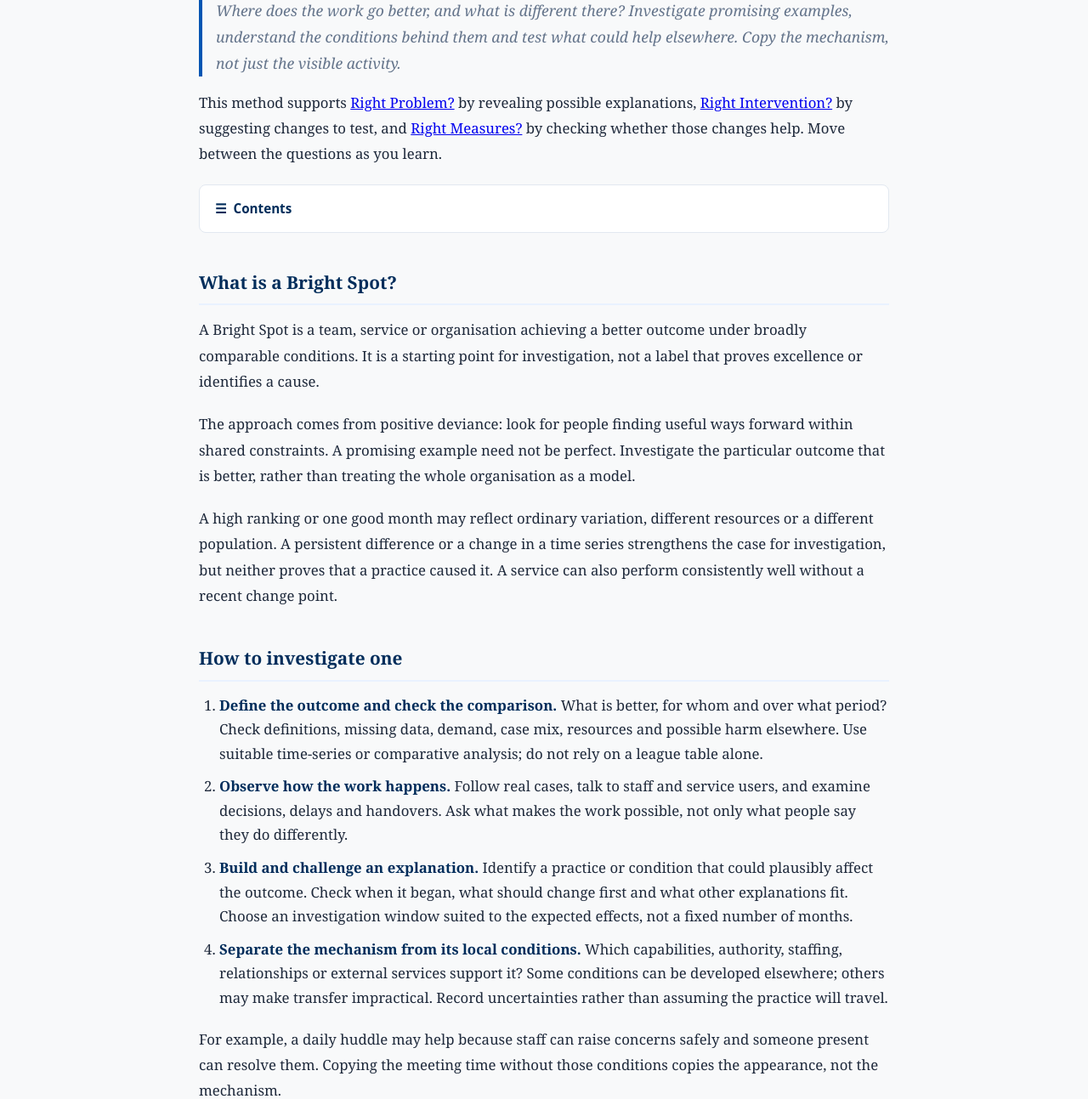
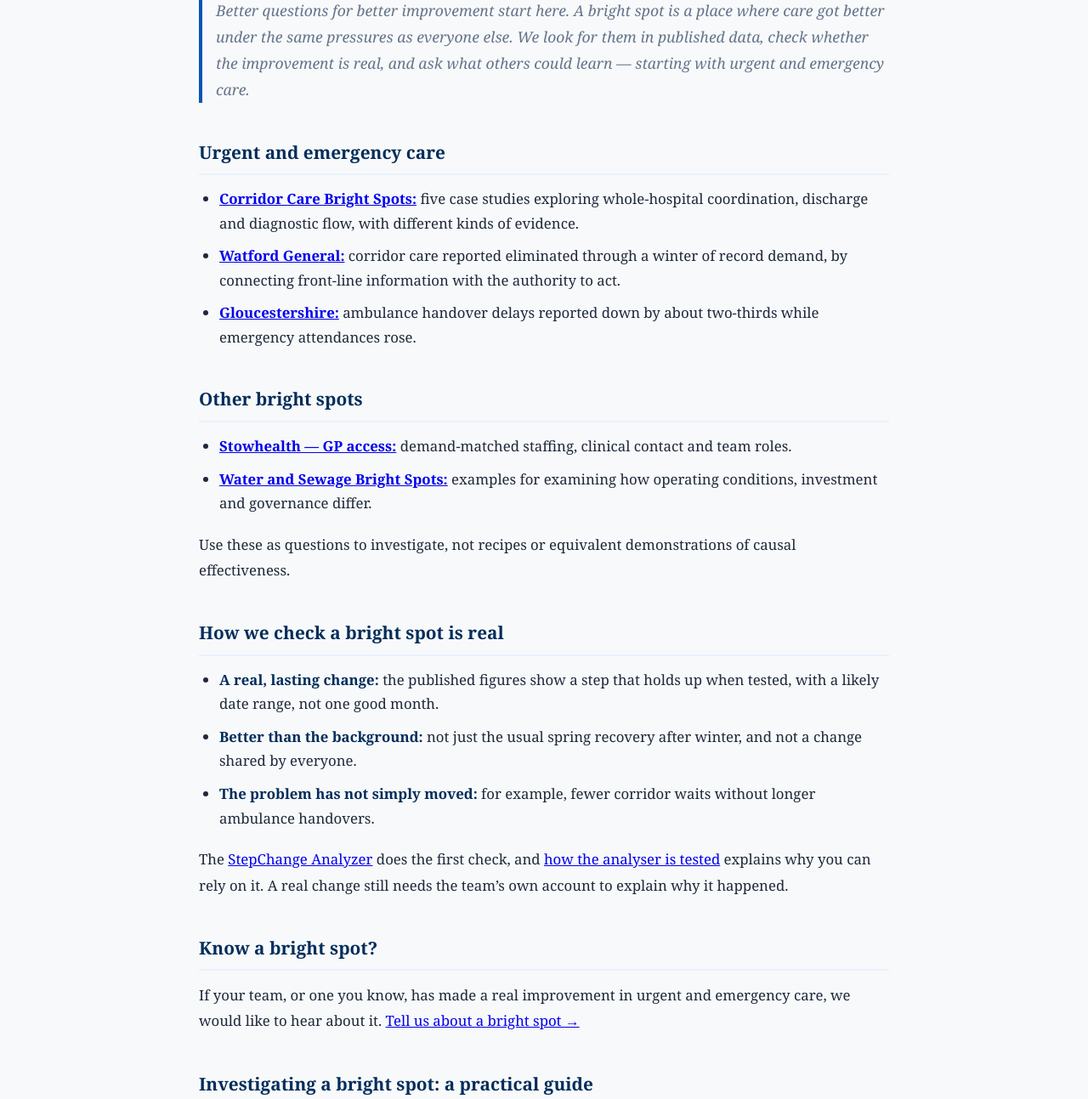
Before and after one commit to sydstewart/viableSPC, a plain HTML site: page bright-spots.html in a window 1280 px wide. Shown: the part 309-1602 px from the top of the page at 85% size. Drawn offline with Linux system fonts and the light colour scheme.

Commit message:
Release 6.0.2: Bright spots in the main menu, and the hub page
- Main menu (desktop and mobile): "Bright spots" added as the first
  item; header button shortened to "Open the Analyzer" so the
  desktop menu still fits at its narrowest width
- bright-spots.html reshaped as the hub: "Bright Spots: What Went
  Right, and How Do We Know?"; urgent and emergency care first
  (Corridor Care Bright Spots, Watford, Gloucestershire); other
  bright spots; how we check a bright spot is real; an invitation
  to tell us about one; the existing practical guide unchanged
- Breadcrumb now Home > Bright Spots; old #section-examples link
  still works
- Release notes: 6.0.2 entry
- Tests: I.21 extended (menu order, button width); I.24 added (hub)

Tests: 97 pass, 0 fail, 0 pending, 1 skipped (of 98)

```diff
--- a/bright-spots.html
+++ b/bright-spots.html
@@ -3,9 +3,9 @@
 <head>
     <meta charset="UTF-8">
     <meta name="viewport" content="width=device-width, initial-scale=1.0">
-    <title>Bright Spot Analysis — Find What Works and Test Why — StepChangeAnalysis.com</title>
-    <meta name="description" content="A practical guide to investigating Bright Spots, understanding the conditions behind better outcomes and testing replication. Connect the right problem, intervention and measures.">
-    <meta name="keywords" content="bright spots improvement, positive deviance healthcare, bright spots Chip Heath, finding what works, positive outliers improvement, Bootstrap CUSUM bright spots, special cause positive variation">
+    <title>Bright Spots — What Went Right, and How Do We Know? — StepChangeAnalysis.com</title>
+    <meta name="description" content="Bright spots in NHS urgent and emergency care: improvements found in published data, checked to see whether they are real, and investigated for what others could learn. Plus a practical guide to investigating your own.">
+    <meta name="keywords" content="NHS bright spots, urgent and emergency care improvement, corridor care bright spots, ambulance handover improvement, bright spots improvement, positive deviance healthcare, bright spots Chip Heath, finding what works, positive outliers improvement, Bootstrap CUSUM bright spots, special cause positive variation">
 
     <script async src="https://www.googletagmanager.com/gtag/js?id=G-NZLMMS3ZGG"></script>
     <script>
@@ -22,20 +22,53 @@
 <div id="site-header"></div>
 
 <main class="article-wrap">
-    <div class="breadcrumb"><a href="why-improvements-fail.html">Why Improvement Programmes Fail</a> &rsaquo; <a href="why-improvements-fail.html#right-problem">Right Problem?</a> &rsaquo; Bright Spot Analysis</div>
-    <div class="article-flag">Improvement Method &middot; Positive Deviance</div>
-    <h1>Bright Spot Analysis &mdash; Find What Works and Test Why</h1>
-    <p class="article-subtitle">Where does the work go better, and what is different there? Investigate promising examples, understand the conditions behind them and test what could help elsewhere. Copy the mechanism, not just the visible activity.</p>
+    <div class="breadcrumb"><a href="index.html">Home</a> &rsaquo; Bright Spots</div>
+    <div class="article-flag">Bright Spots &middot; Urgent and Emergency Care</div>
+    <h1>Bright Spots: What Went Right, and How Do We Know?</h1>
+    <p class="article-subtitle">Better questions for better improvement start here. A bright spot is a place where care got better under the same pressures as everyone else. We look for them in published data, check whether the improvement is real, and ask what others could learn &mdash; starting with urgent and emergency care.</p>
+
+    <span id="section-examples"></span>
+    <h2 id="section-uec">Urgent and emergency care</h2>
+    <ul>
+        <li><strong><a href="corridor-care-bright-spots.html">Corridor Care Bright Spots:</a></strong> five case studies exploring whole-hospital coordination, discharge and diagnostic flow, with different kinds of evidence.</li>
+        <li><strong><a href="bright-spot-watford.html">Watford General:</a></strong> corridor care reported eliminated through a winter of record demand, by connecting front-line information with the authority to act.</li>
+        <li><strong><a href="bright-spot-gloucestershire.html">Gloucestershire:</a></strong> ambulance handover delays reported down by about two-thirds while emergency attendances rose.</li>
+    </ul>
+
+    <h2 id="section-other">Other bright spots</h2>
+    <ul>
+        <li><strong><a href="bright-spot-stowhealth.html">Stowhealth &mdash; GP access:</a></strong> demand-matched staffing, clinical contact and team roles.</li>
+        <li><strong><a href="bright-spot-water-sewage.html">Water and Sewage Bright Spots:</a></strong> examples for examining how operating conditions, investment and governance differ.</li>
+    </ul>
+    <p>Use these as questions to investigate, not recipes or equivalent demonstrations of causal effectiveness.</p>
+
+    <h2 id="section-real">How we check a bright spot is real</h2>
+    <ul>
+        <li><strong>A real, lasting change:</strong> the published figures show a step that holds up when tested, with a likely date range, not one good month.</li>
+        <li><strong>Better than the background:</strong> not just the usual spring recovery after winter, and not a change shared by everyone.</li>
+        <li><strong>The problem has not simply moved:</strong> for example, fewer corridor waits without longer ambulance handovers.</li>
+    </ul>
+    <p>The <a href="how-to-use-the-analyser.html">StepChange Analyzer</a> does the first check, and <a href="how-the-analyser-is-tested.html">how the analyser is tested</a> explains why you can rely on it. A real change still needs the team&rsquo;s own account to explain why it happened.</p>
+
+    <h2 id="section-tell-us">Know a bright spot?</h2>
+    <p>If your team, or one you know, has made a real improvement in urgent and emergency care, we would like to hear about it. <a href="https://docs.google.com/forms/d/e/1FAIpQLSeM9hZ75140SEKR0Mex4JvLEEdp9E8hq9w5Ug5ItDH9Qx5fkg/viewform?usp=publish-editor" target="_blank" rel="noopener">Tell us about a bright spot &rarr;</a></p>
+
+    <h2 id="section-guide">Investigating a bright spot: a practical guide</h2>
+    <p>Where does the work go better, and what is different there? Investigate promising examples, understand the conditions behind them and test what could help elsewhere. Copy the mechanism, not just the visible activity.</p>
 
     <p>This method supports <a href="why-improvements-fail.html#right-problem">Right Problem?</a> by revealing possible explanations, <a href="why-improvements-fail.html#right-intervention">Right Intervention?</a> by suggesting changes to test, and <a href="why-improvements-fail.html#right-measures">Right Measures?</a> by checking whether those changes help. Move between the questions as you learn.</p>
 
     <details class="toc-details">
         <summary>&#9776;&nbsp; Contents</summary>
         <div class="toc-inner"><ol>
+            <li><a href="#section-uec">Urgent and emergency care</a></li>
+            <li><a href="#section-other">Other bright spots</a></li>
+            <li><a href="#section-real">How we check a bright spot is real</a></li>
+            <li><a href="#section-tell-us">Know a bright spot?</a></li>
+            <li><a href="#section-guide">Investigating a bright spot: a practical guide</a></li>
             <li><a href="#section-definition">What is a Bright Spot?</a></li>
             <li><a href="#section-investigation">How to investigate one</a></li>
             <li><a href="#section-replication">How to test replication</a></li>
-            <li><a href="#section-examples">Examples to explore</a></li>
             <li><a href="#section-next">Choose your next step</a></li>
         </ol></div>
     </details>
@@ -64,14 +97,6 @@
     <p>Run charts, SPC and Bootstrap CUSUM can support evaluation where appropriate to the data and question. A detected change point is evidence of a change in the measured series, not proof of its cause or permanence. No detected change does not automatically mean no benefit. See <a href="variation-and-spc.html">Variation and SPC</a> and <a href="three-charts-three-stories.html">Why Bootstrap CUSUM?</a> for the methods.</p>
     <p>Do not scale merely because one site succeeds. Test whether the explanation and supporting conditions hold in another setting. The <a href="pdsa-cycle.html">PDSA cycle</a> provides a practical learning structure.</p>
 
-    <h2 id="section-examples">Examples to explore</h2>
-    <ul>
-        <li><strong><a href="corridor-care-bright-spots.html">Corridor Care Bright Spots:</a></strong> five case studies exploring whole-hospital coordination, discharge and diagnostic flow, with different kinds of evidence.</li>
-        <li><strong><a href="bright-spot-stowhealth.html">Stowhealth &mdash; GP access:</a></strong> demand-matched staffing, clinical contact and team roles.</li>
-        <li><strong><a href="bright-spot-water-sewage.html">Water and Sewage Bright Spots:</a></strong> examples for examining how operating conditions, investment and governance differ.</li>
-    </ul>
-    <p>Use these as questions to investigate, not recipes or equivalent demonstrations of causal effectiveness.</p>
-
     <h2 id="section-next">Choose your next step</h2>
     <p>Bring one promising example and one uncertainty.  Return to the question that would help most:</p>
     <ul>
--- a/partials/header.html
+++ b/partials/header.html
@@ -51,6 +51,7 @@
 <header class="site-header simple-header">
 <a class="simple-brand" href="index.html"><span>📊 StepChangeAnalysis.com</span><span class="simple-tagline">Better Questions for Better Improvement</span></a>
 <nav class="header-nav" aria-label="Main navigation">
+<a href="bright-spots.html">Bright spots</a>
 <details class="simple-dropdown" name="desktop-primary"><summary>Improvement guide<span aria-hidden="true">▾</span></summary><div class="simple-dropdown-links"><a href="why-improvements-fail.html">Explore the improvement guide</a>
 <a href="why-improvements-fail.html#right-problem">Right problem?</a>
 <a href="why-improvements-fail.html#right-intervention">Right intervention?</a>
@@ -62,10 +63,11 @@
 <a href="what-to-do-next.html">What to do next</a></div></details>
 <a href="examples.html">Examples</a><a href="about.html">About</a><a href="search.html">Search</a>
 </nav>
-<a href="index.html" class="header-tool-btn">▶ Open the StepChange Analyzer</a>
+<a href="index.html" class="header-tool-btn">▶ Open the Analyzer</a>
 <button class="mobile-menu-btn" type="button" aria-controls="mobileNav" aria-expanded="false">☰ Menu</button>
 </header>
 <nav class="mobile-nav simple-mobile-nav" id="mobileNav" aria-label="Mobile navigation">
+<a href="bright-spots.html">Bright spots</a>
 <details class="simple-dropdown" name="mobile-primary"><summary>Improvement guide<span aria-hidden="true">▾</span></summary><div class="simple-dropdown-links"><a href="why-improvements-fail.html">Explore the improvement guide</a>
 <a href="why-improvements-fail.html#right-problem">Right problem?</a>
 <a href="why-improvements-fail.html#right-intervention">Right intervention?</a>
```
Also changed, not shown: release-notes.html (+1 -0 lines).
